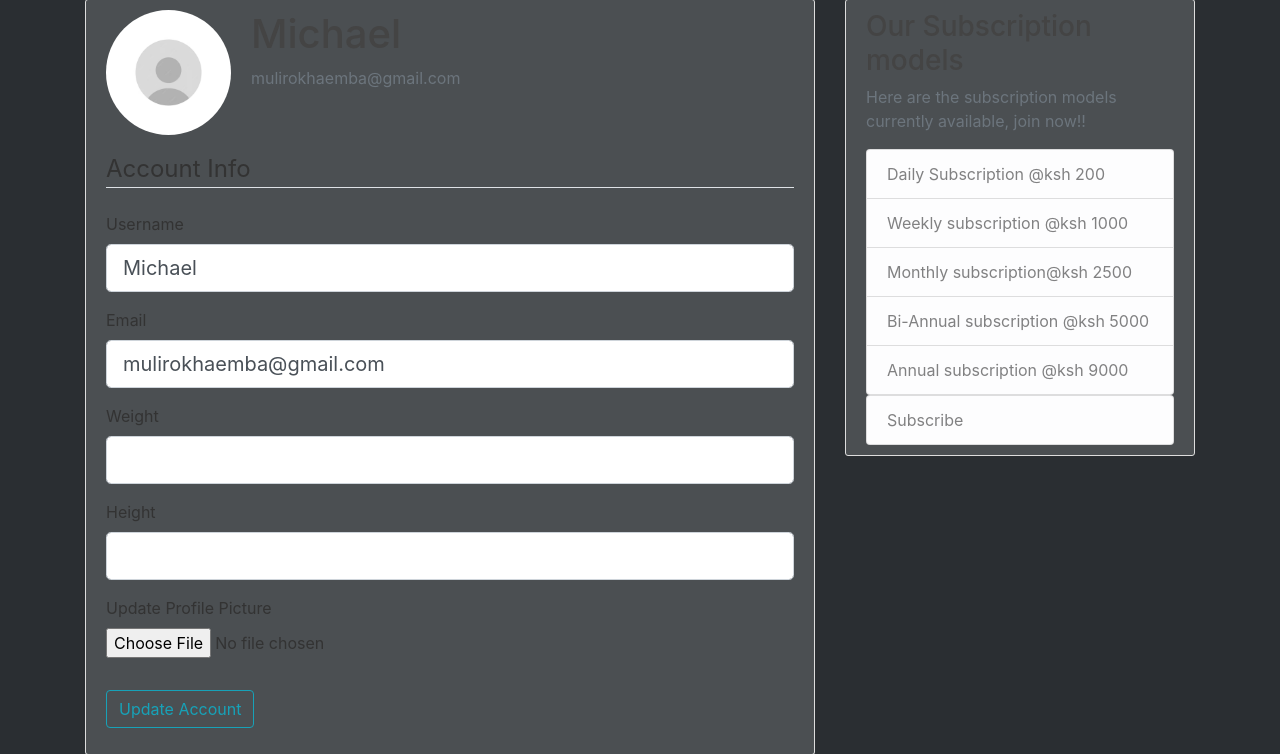
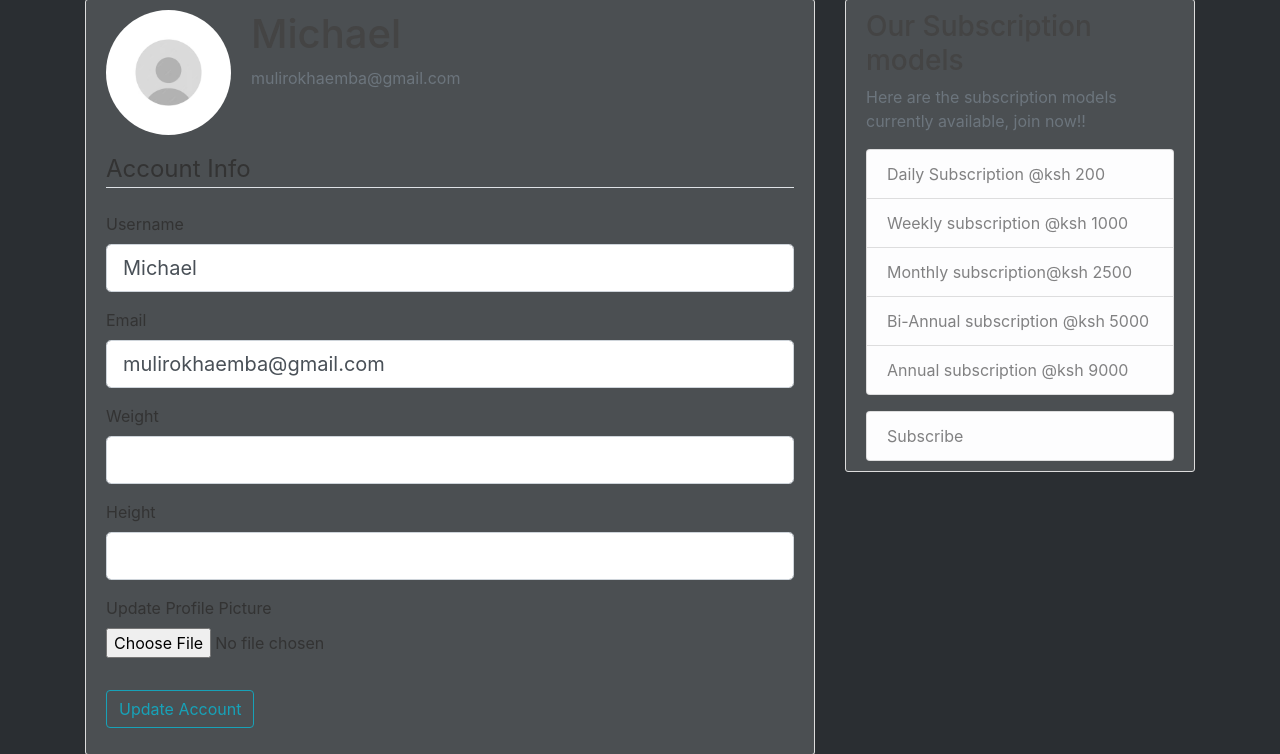
Before and after one commit to Muliro1/fitness_club_mgt, a Flask app: page /account in a window 1280 px wide. Shown: the part 81-835 px from the top of the page. Run offline with Flask 3, Linux system fonts and the light colour scheme; a user stored in the database is signed in; data comes from the database, SQL or seed files in the repository; both versions use the stored data as it was after the commit; some libraries are stand-ins or nearby versions.

Commit message:
subscriptions

```diff
--- a/app/forms.py
+++ b/app/forms.py
@@ -76,8 +76,8 @@
 
 class SubscriptionForm(FlaskForm):
     ''' defines the user subscription form'''
-    username = StringField('Username', validators=[DataRequired(), Length(min=2, max=20)])
-    email = StringField('email', validators=[DataRequired(), Length(min=2, max=20)])
+    username = StringField('Username', validators=[Length(min=2, max=20)])
+    email = StringField('email', validators=[Length(min=2, max=20)])
     password = PasswordField('Password', validators=[DataRequired()])
     subscription = SelectField(u'Subscription model', choices = [('monthly'), ('annually'), ('bi_annually')])
     submit = SubmitField('subscribe')
--- a/app/templates/layout.html
+++ b/app/templates/layout.html
@@ -60,10 +60,10 @@
           {% block content %}{% endblock %}
         </div>
         <div class="col-md-4">
-          <div class="content-section">
+          <div class="content-section text-white mb-3">
             <h3>Our Subscription models</h3>
-            <p class='text-muted'>Here are the subscription models currently available, join now!!</p>
-              <ul class="list-group" style="width: 100%">
+            <p class='text-muted text-white mb-3'>Here are the subscription models currently available, join now!!</p>
+              <ul class="list-group text-white mb-3" style="width: 100%">
                 <li class="list-group-item list-group-item-light">Daily Subscription @ksh 200</li>
                 <li class="list-group-item list-group-item-light">Weekly subscription @ksh 1000</li>
                 <li class="list-group-item list-group-item-light">Monthly subscription@ksh 2500</li>
--- a/app/views.py
+++ b/app/views.py
@@ -2,7 +2,7 @@
 from sqlalchemy.event import listen
 from flask import render_template, url_for, flash, redirect, request, abort
 from app.forms import RegistrationForm, LoginForm, AccountUpdateForm, PostForm, SubscriptionForm
-from app.models import User, Post, Physical
+from app.models import User, Post, Physical, Monthly, Annually, BiAnnually
 from flask_login import login_user, current_user, logout_user, login_required
 import secrets
 import os
@@ -184,4 +184,23 @@
 @login_required
 def subscribe():
     form = SubscriptionForm()
+    if form.validate_on_submit() and bcrypt.check_password_hash(current_user.password, form.password.data):
+        if form.subscription.data == 'monthly':
+            monthly_sub = Monthly(user_id=current_user.id, price=5000)
+            db.session.add(monthly_sub)
+            db.session.commit()
+            flash('successfully subscribed to monthly!!', 'success')
+            return redirect(url_for('home'))
+        elif form.subscription.data == 'annually':
+            annual_sub = Annually(user_id=current_user.id, price=50000)
+            db.session.add(annual_sub)
+            db.session.commit()
+            flash('successfully subscribed to annual subscription!!', 'success')
+            return redirect(url_for('home'))
+        elif form.subscription.data == 'bi_annually':
+            bi_annual_sub = BiAnnually(user_id=current_user.id, price=25000)
+            db.session.add(bi_annual_sub)
+            db.session.commit()
+            flash('successfully subscribed to bi_annual subscription!!', 'success')
+            return redirect(url_for('home'))
     return render_template('subscriptions.html', form=form)
```
Also changed, not shown: instance/fitness.db.
